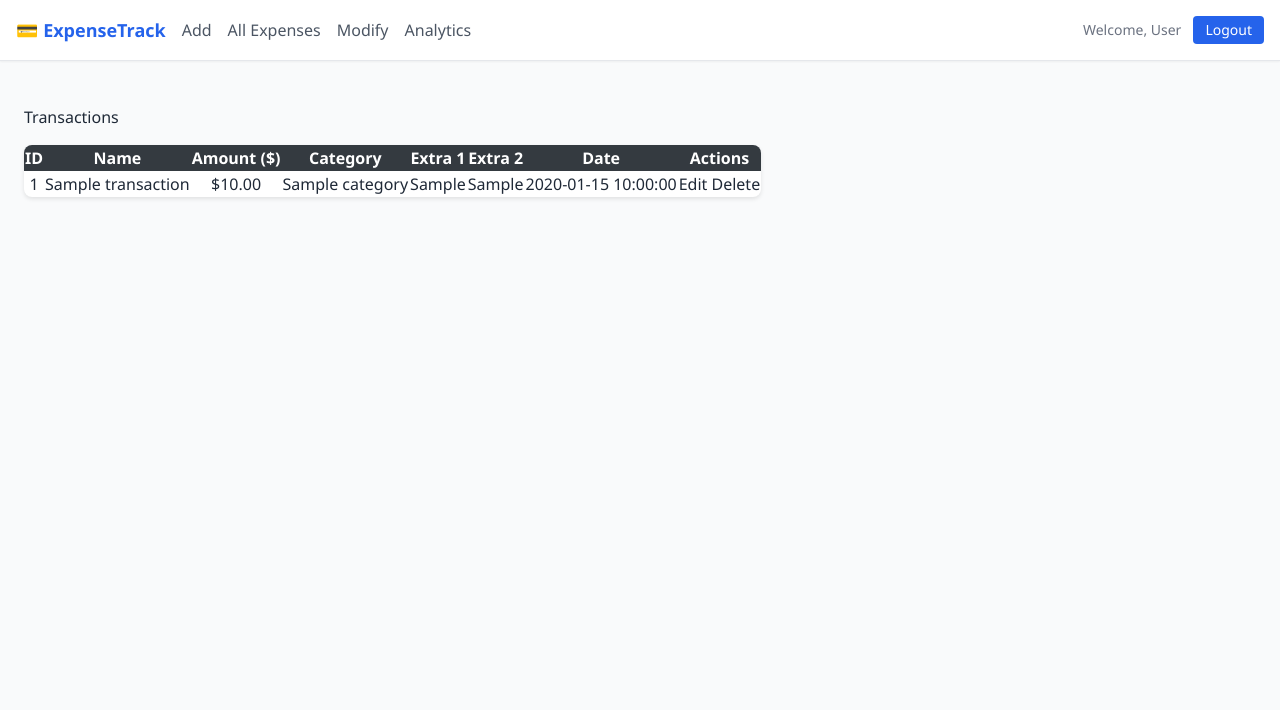
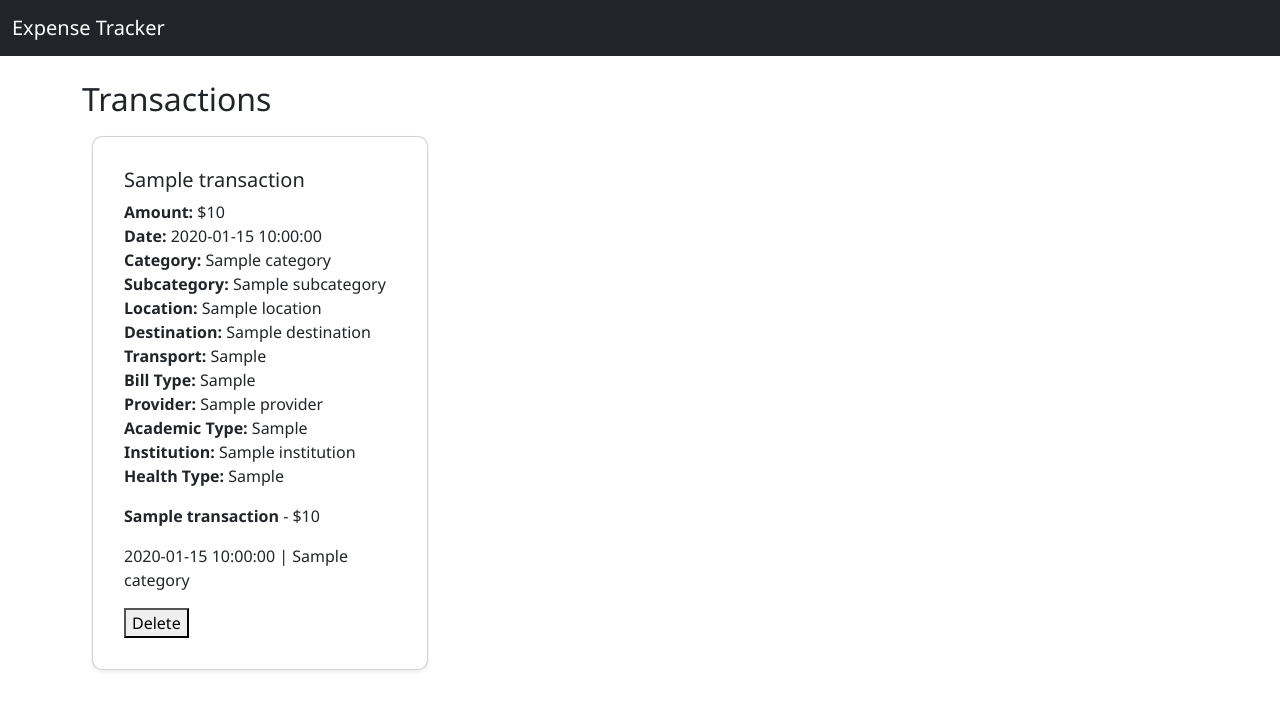
Before and after one commit to T-rummy/Transaction_group, a Flask app: template templates/transactions.html in a window 1280 px wide. Shown: the top 710 px of the page. Run offline with Flask 3, Linux system fonts and the light colour scheme; the template is opened without the code that fills it: most values are stand-ins (such as "Sample title", 1, 10 or a date in 2020); some libraries are stand-ins or nearby versions.

Commit message:
delete transaction functionality

```diff
--- a/app.py
+++ b/app.py
@@ -24,18 +24,20 @@ def index():
 
 
 # Transactions Page
+import pandas as pd
+
 @app.route('/transactions')
 def transactions():
-    df = pd.read_csv(CSV_FILE)
+    # Read the CSV file
+    try:
+        df = pd.read_csv('file.csv')
+        transactions_list = df.to_dict(orient='records')  # Convert to list of dicts
+    except FileNotFoundError:
+        transactions_list = []  # If CSV doesn't exist yet
 
-    # Ensure Amount is numeric
-    if "Amount" in df.columns:
-        df["Amount"] = (
-            df["Amount"].replace('[\$,]', '', regex=True)
-            .apply(pd.to_numeric, errors="coerce")
-        )
+    return render_template('transactions.html', transactions=transactions_list)
 
-    return render_template("transactions.html", transactions=df.to_dict(orient="records"))
+
 
 
 # Add Transaction
@@ -87,15 +89,24 @@ def modify():
 
     return render_template("modify.html", transactions=df.to_dict(orient='records'))
 
+import pandas as pd
 
-# Delete Transaction
 @app.route('/delete/<int:transaction_id>', methods=['POST'])
 def delete_transaction(transaction_id):
-    df = pd.read_csv(CSV_FILE)
-    df = df[df["Id"] != transaction_id]
-    df.to_csv(CSV_FILE, index=False)
-    flash("Transaction deleted successfully!")
+    # Read transactions from CSV
+    transactions = pd.read_csv('file.csv')
+
+    # Filter out the transaction with the matching ID
+    transactions = transactions[transactions['Id'] != transaction_id]
+
+    # Save the updated list back to CSV
+    transactions.to_csv('file.csv', index=False)
+
     return redirect('/transactions')
+
+
+
+
 
 
 @app.route('/stats')
--- a/file.csv
+++ b/file.csv
@@ -1,6 +1 @@
 import pandas as pd,Id,Name,Amount,Category,Extra1,Extra2,Date
-" ""Date""])",,,,,,,
-,,,,,,,
-,3.0,guy,100.0,transportation,,,08/03/2025
-,4.0,Tanner,100.0,food,,,08/03/2025
-,5.0,Tanner,20.00,bills,,,08/03/2025
--- a/static/css/style.css
+++ b/static/css/style.css
@@ -1,42 +1,20 @@
 body {
     font-family: 'Segoe UI', Tahoma, Geneva, Verdana, sans-serif;
+    margin: 0;
+    padding: 0;
 }
 
-h2 {
-    font-weight: 600;
+/* Card override for consistent padding */
+.card {
+    border-radius: 10px;
+    margin: 10px;
+    padding: 15px;
 }
 
-.card {
-    border-radius: 10px;
+/* Mobile tweaks for custom overrides */
+@media (max-width: 768px) {
+    .card {
+        margin: 5px;
+        padding: 10px;
+    }
 }
-
-.navbar-brand {
-    font-weight: 600;
-    letter-spacing: 0.5px;
-}
-
-.table {
-    background: white;
-    border-radius: 8px;
-    overflow: hidden;
-    box-shadow: 0 2px 4px rgba(0,0,0,0.1);
-}
-
-.table th {
-    background: #343a40;
-    color: white;
-    text-align: center;
-}
-
-.table td {
-    text-align: center;
-    vertical-align: middle;
-}
-
-.btn {
-    min-width: 90px;
-}
-
-.form-control, .form-select {
-    border-radius: 6px;
-}
--- a/templates/base.html
+++ b/templates/base.html
@@ -9,18 +9,32 @@
     <script src="https://cdn.jsdelivr.net/npm/chart.js"></script>
 </head>
 <body class="bg-gray-50 text-gray-800">
+
 <!-- Navbar -->
-    <nav class="bg-white border-b border-gray-200 shadow-sm p-4 flex justify-between items-center sticky top-0 z-10">
+<nav class="bg-white border-b border-gray-200 shadow-sm p-4 sticky top-0 z-10">
+    <div class="flex justify-between items-center">
         <div class="flex items-center space-x-4">
             <span class="text-lg font-bold text-blue-600">💳 ExpenseTrack</span>
+        </div>
+        <div class="hidden md:flex space-x-6">
             <a href="/" class="text-gray-600 hover:text-blue-600">Add</a>
             <a href="/transactions" class="text-gray-600 hover:text-blue-600">All Expenses</a>
             <a href="/modify" class="text-gray-600 hover:text-blue-600">Modify</a>
             <a href="/stats" class="text-gray-600 hover:text-blue-600">Analytics</a>
         </div>
         <div class="flex items-center space-x-3">
-            <span class="text-gray-500 text-sm">Welcome, User</span>
+            <span class="text-gray-500 text-sm hidden md:inline">Welcome, User</span>
             <button class="px-3 py-1 text-sm bg-blue-600 text-white rounded">Logout</button>
+            <button id="menu-btn" class="md:hidden text-gray-600 focus:outline-none">
+                ☰
+            </button>
+        </div>
+    </div>
+    <div id="mobile-menu" class="hidden flex-col space-y-2 mt-2 md:hidden">
+        <a href="/" class="block text-gray-600 hover:text-blue-600">Add</a>
+        <a href="/transactions" class="block text-gray-600 hover:text-blue-600">All Expenses</a>
+        <a href="/modify" class="block text-gray-600 hover:text-blue-600">Modify</a>
+        <a href="/stats" class="block text-gray-600 hover:text-blue-600">Analytics</a>
     </div>
 </nav>
 
@@ -28,5 +42,11 @@
 <main class="p-6">
     {% block content %}{% endblock %}
 </main>
+
+<script>
+    document.getElementById('menu-btn').addEventListener('click', () => {
+        document.getElementById('mobile-menu').classList.toggle('hidden');
+    });
+</script>
 </body>
 </html>
--- a/templates/transactions.html
+++ b/templates/transactions.html
@@ -1,45 +1,76 @@
-{% extends "base.html" %}
-{% block content %}
-<div class="container mt-5">
-    <h2 class="mb-4">Transactions</h2>
+<!DOCTYPE html>
+<html lang="en">
+<head>
+    <meta charset="UTF-8">
+    <meta name="viewport" content="width=device-width, initial-scale=1.0">
+    <title>Transactions</title>
+    <link href="https://cdn.jsdelivr.net/npm/bootstrap@5.3.0/dist/css/bootstrap.min.css" rel="stylesheet">
+    <link rel="stylesheet" href="{{ url_for('static', filename='css/style.css') }}">
+</head>
+<body>
+    <nav class="navbar navbar-dark bg-dark">
+        <div class="container-fluid">
+            <a class="navbar-brand" href="/">Expense Tracker</a>
+        </div>
+    </nav>
 
-    {% if transactions %}
-    <table class="table table-striped table-bordered">
-        <thead class="table-dark">
-            <tr>
-                <th>ID</th>
-                <th>Name</th>
-                <th>Amount ($)</th>
-                <th>Category</th>
-                <th>Extra 1</th>
-                <th>Extra 2</th>
-                <th>Date</th>
-                <th>Actions</th>
-            </tr>
-        </thead>
-        <tbody>
+    <div class="container mt-4">
+        <h2>Transactions</h2>
+        <div class="row">
             {% for tx in transactions %}
-            <tr>
-                <td>{{ tx.Id }}</td>
-                <td>{{ tx.Name }}</td>
-                <td>${{ "%.2f"|format(tx.Amount) }}</td>
-                <td>{{ tx.Category }}</td>
-                <td>{{ tx.Extra1 }}</td>
-                <td>{{ tx.Extra2 }}</td>
-                <td>{{ tx.Date }}</td>
-                <td>
-                    <a href="/modify/{{ tx.Id }}" class="btn btn-warning btn-sm">Edit</a>
-                    <a href="/delete/{{ tx.Id }}" class="btn btn-danger btn-sm"
-                       onclick="return confirm('Are you sure you want to delete this transaction?');">
-                       Delete
-                    </a>
-                </td>
-            </tr>
+            <div class="col-md-4 col-sm-6 mb-3">
+                <div class="card shadow-sm">
+                    <div class="card-body">
+                        <h5 class="card-title">{{ tx['Name'] }}</h5>
+                        <p class="card-text">
+                            <strong>Amount:</strong> ${{ tx['Amount'] }} <br>
+                            <strong>Date:</strong> {{ tx['Date'] }} <br>
+                            <strong>Category:</strong> {{ tx['Category'] }}
+                            {% if tx.get('Subcategory') %}
+                                <br><strong>Subcategory:</strong> {{ tx['Subcategory'] }}
+                            {% endif %}
+                            {% if tx.get('Location') %}
+                                <br><strong>Location:</strong> {{ tx['Location'] }}
+                            {% endif %}
+                            {% if tx.get('Destination') %}
+                                <br><strong>Destination:</strong> {{ tx['Destination'] }}
+                            {% endif %}
+                            {% if tx.get('Transport_Mode') %}
+                                <br><strong>Transport:</strong> {{ tx['Transport_Mode'] }}
+                            {% endif %}
+                            {% if tx.get('Bill_Type') %}
+                                <br><strong>Bill Type:</strong> {{ tx['Bill_Type'] }}
+                            {% endif %}
+                            {% if tx.get('Provider') %}
+                                <br><strong>Provider:</strong> {{ tx['Provider'] }}
+                            {% endif %}
+                            {% if tx.get('Academic_Type') %}
+                                <br><strong>Academic Type:</strong> {{ tx['Academic_Type'] }}
+                            {% endif %}
+                            {% if tx.get('Institution') %}
+                                <br><strong>Institution:</strong> {{ tx['Institution'] }}
+                            {% endif %}
+                            {% if tx.get('Health_Type') %}
+                                <br><strong>Health Type:</strong> {{ tx['Health_Type'] }}
+                            {% endif %}
+                        </p>
+                        {% for transaction in transactions %}
+<div class="transaction-card">
+    <p><strong>{{ transaction['Name'] }}</strong> - ${{ transaction['Amount'] }}</p>
+    <p>{{ transaction['Date'] }} | {{ transaction['Category'] }}</p>
+    <form action="/delete/{{ transaction['Id'] }}" method="POST">
+        <button type="submit">Delete</button>
+    </form>
+</div>
+{% endfor %}
+
+                    </div>
+                </div>
+            </div>
             {% endfor %}
-        </tbody>
-    </table>
-    {% else %}
-    <p class="text-center">No transactions found. <a href="/add">Add one now</a>.</p>
-    {% endif %}
-</div>
-{% endblock %}
+        </div>
+    </div>
+
+    <script src="https://cdn.jsdelivr.net/npm/bootstrap@5.3.0/dist/js/bootstrap.bundle.min.js"></script>
+</body>
+</html>
```
Also changed, not shown: templates/login.html (deleted, +0 -22 lines), templates/register.html (deleted, +0 -22 lines), static/charts.js (deleted), 2 other files. Lines whose indentation alone changed are shown as unchanged.
